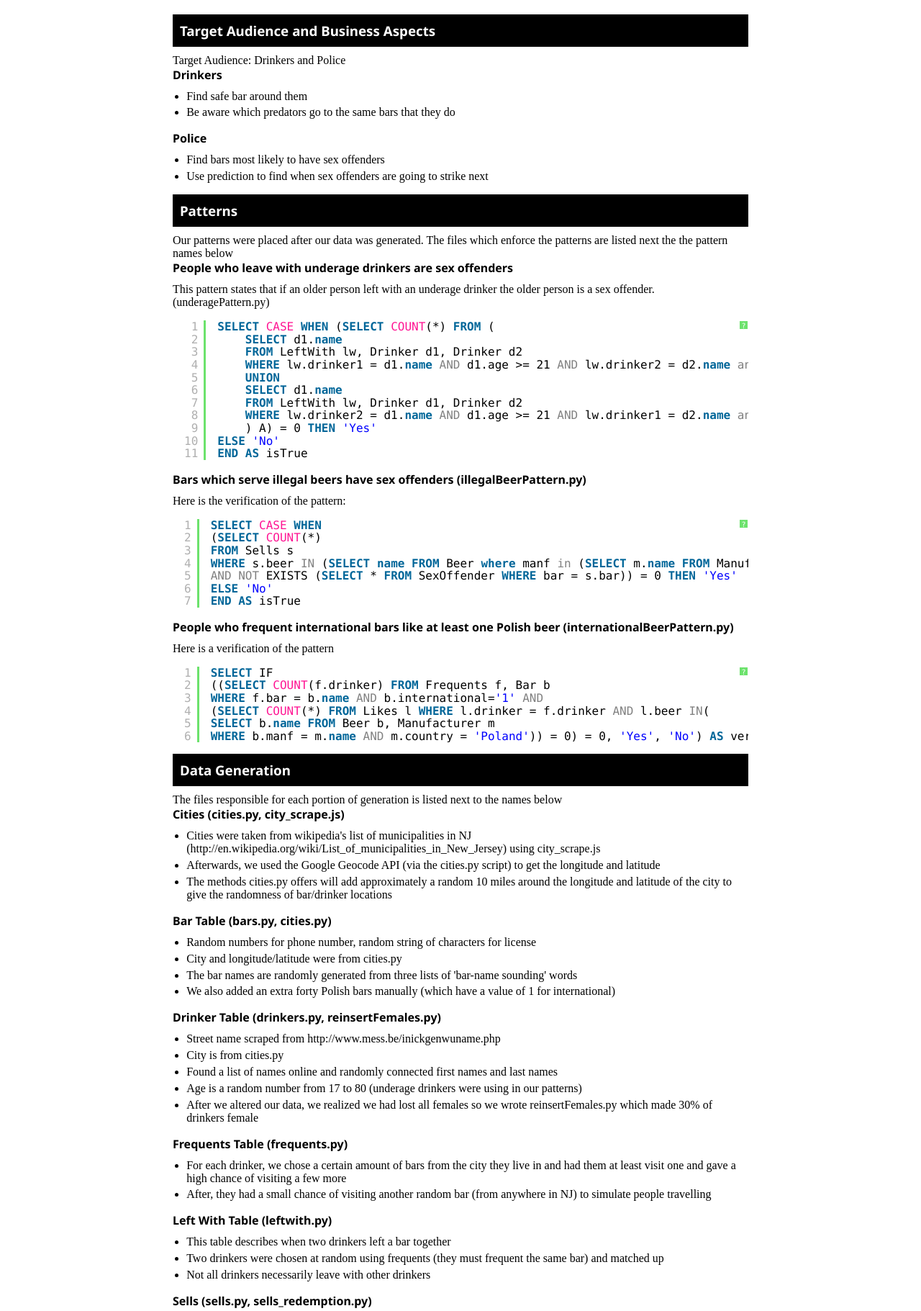
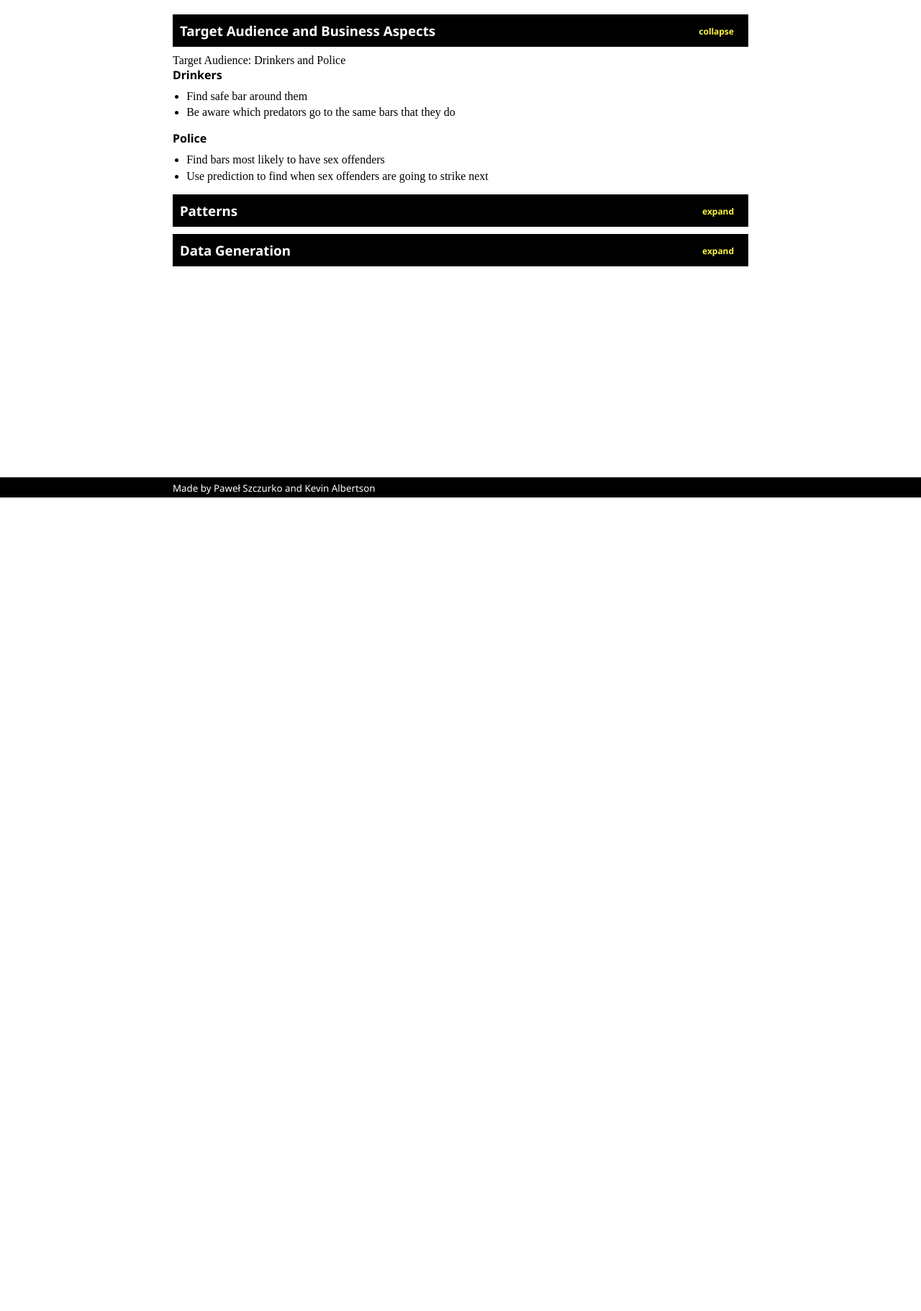
Before and after one commit to ps/Drinkers_Guide, a PHP site: page /technical.php in a window 1280 px wide. Shown: the part 119-1940 px from the top of the page at 72% size. After the commit the page ends 810 px from the top, so only its background shows below. Run offline with PHP 8.4, Linux system fonts and the light colour scheme; data that the repository does not hold is empty; some web fonts are replaced.

Commit message:
Made accordian

```diff
--- a/public_html/res/style.css
+++ b/public_html/res/style.css
@@ -275,3 +275,22 @@ address{
 	background: #000;
 	padding: 10px;
 }
+
+.pg_technical .expand-link{
+	cursor: pointer;
+	position: relative;
+}
+.pg_technical .expand-link span{
+	font-size: 12px;
+	color: #FAF43E;
+	position: absolute;
+	right: 20px;
+	top: 15px;
+}
+.pg_technical .expand-link:hover span{
+	text-decoration: underline;
+}
+
+.pg_technical .expand-box{
+	display: none;
+}
--- a/public_html/technical.php
+++ b/public_html/technical.php
@@ -5,7 +5,8 @@
 ?>
 <script src="res/shCore.js"></script>
 <script src="res/shBrushSql.js"></script>
-<h3>Target Audience and Business Aspects</h3>
+<h3 data-link="target" class="expand-link">Target Audience and Business Aspects <span>expand</span></h3>
+<div data-box="target" class="expand-box">
 	<p>Target Audience: Drinkers and Police</p>
 	<h4>Drinkers</h4>
 	<ul>
@@ -18,10 +19,10 @@
 		<li>Use prediction to find when sex offenders are going to strike next</li>
 
 	</ul>
+</div>
 
-
-
-<h3>Patterns</h3>
+<h3 data-link="patterns" class="expand-link">Patterns <span>expand</span></h3>
+	<div data-box="patterns" class="expand-box">
 	<p>Our patterns were placed after our data was generated. The files which enforce the patterns are listed next the the pattern names below</p>
 	<h4>People who leave with underage drinkers are sex offenders</h4>
 
@@ -64,9 +65,9 @@ WHERE f.bar = b.name AND b.international='1' AND
 	SELECT b.name FROM Beer b, Manufacturer m
 	WHERE b.manf = m.name AND m.country = 'Poland')) = 0) = 0, 'Yes', 'No') AS verification
 	</pre>
-
-<h3 data-link="dataGeneration" class="box">Data Generation</h3>
-<div data-box="dataGeneration" class="box">
+</div>
+<h3 data-link="dataGeneration" class="expand-link">Data Generation <span>expand</span></h3>
+<div data-box="dataGeneration" class="expand-box">
 	<p>The files responsible for each portion of generation is listed next to the names below</p>
 	<h4>Cities (cities.py, city_scrape.js)</h4>
 	<ul>
@@ -120,9 +121,6 @@ WHERE b.manf = m.name AND m.country = 'Poland')) = 0) = 0, 'Yes', 'No') AS verif
 		<li>Manufacturer and Country tables followed from the scrapted data</li>
 		<li>a few countries were manually labeled as having prohibition</li>
 	</ul>
-</div>
-
-
 	<h4>Consumed Table (consumed.py)</h4>
 	<ul>
 		<li>
@@ -152,8 +150,27 @@ WHERE b.manf = m.name AND m.country = 'Poland')) = 0) = 0, 'Yes', 'No') AS verif
 		<li>10 male victims were made into sexual offenders and assulted females</li>
 		<li>2 female victims were made into sexual offenders and assulted males</li>
 	</ul>
-
+</div>
 <script>
 SyntaxHighlighter.all();
+function toggle(link){
+	var ln = link.attr("data-link");
+	var icon = link.find("span");
+	var val = icon.html();
+	var links = $(".expand-link");
+	if(val == "collapse"){
+		//close
+		$(".expand-box[data-box=" + ln + "]").slideUp();
+		icon.html("expand");
+	}
+	else{
+		$(".expand-box[data-box=" + ln + "]").slideDown();
+		icon.html("collapse");
+	}
+}
+$(".expand-link").on("click", function(){
+	toggle($(this));
+});
+toggle($(".expand-link[data-link=target]"));
 </script>
 <?php require_once("res/bottom.php"); ?>
```
Lines whose indentation alone changed are shown as unchanged.
